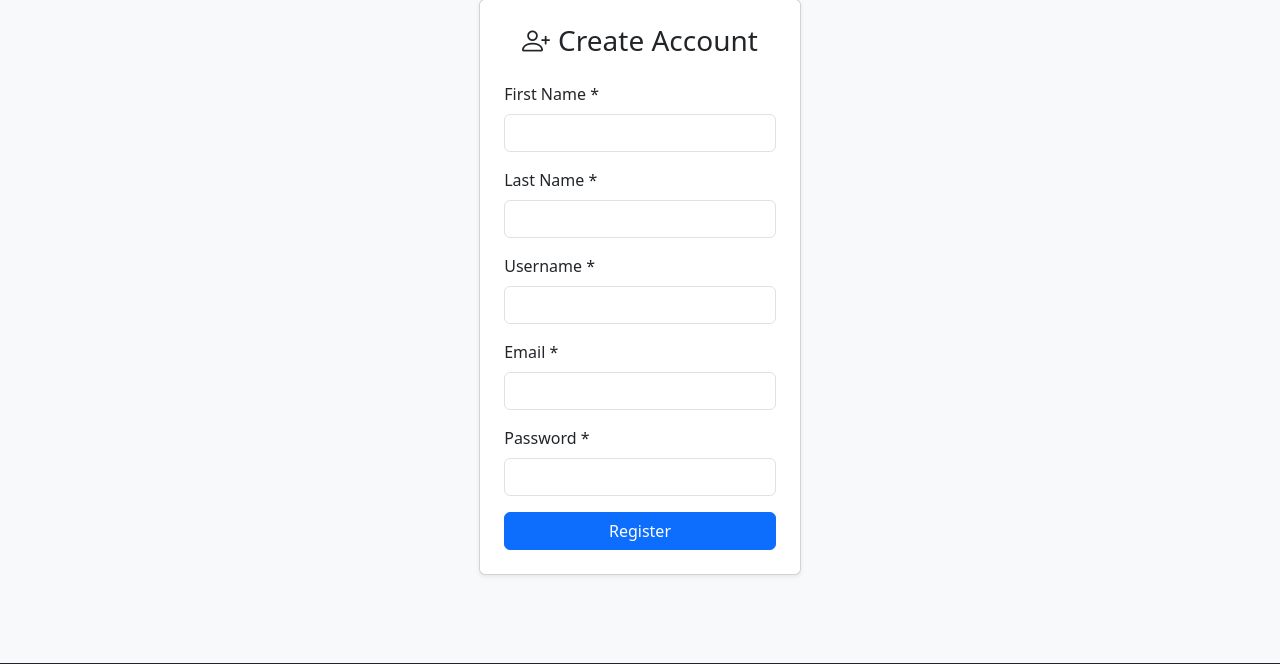
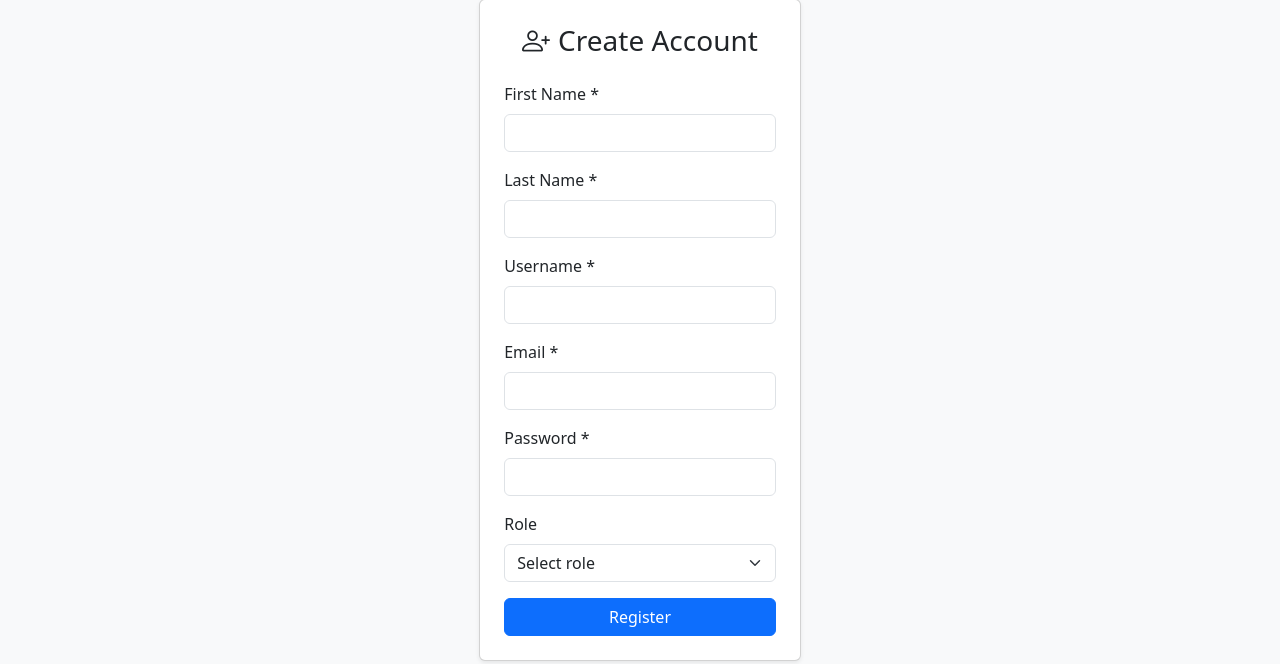
Before and after one commit to Tanvi-Bagwe/project-management-django, a Django app: page /register/ in a window 1280 px wide. Shown: the part 81-745 px from the top of the page. Run offline with Django 5.2, Linux system fonts and the light colour scheme.

Commit message:
user role requested as a part of registration process

```diff
--- a/accounts/views.py
+++ b/accounts/views.py
@@ -71,7 +71,7 @@ def create_user_account(data):
     Profile.objects.create(
         user=user,
         phone=data.get('phone'),
-        role=data.get('role', 'member')
+        role=data.get('role', data['role'])
     )
     return user
 
@@ -107,7 +107,7 @@ def register_submit(request):
         'email': request.POST.get('email', '').strip(),
         'password': request.POST.get('password', ''),
         'phone': request.POST.get('phone', ''),
-        'role': request.POST.get('role', 'member')
+        'role': request.POST.get('role', '')
     }
 
     # SEPARATE METHOD CALLS FOR EACH VALIDATION
--- a/templates/accounts/register.html
+++ b/templates/accounts/register.html
@@ -41,6 +41,15 @@
                             <input name="password" type="password" class="form-control" required>
                         </div>
 
+                        <div class="mb-3">
+                            <label class="form-label">Role</label>
+                            <select class="form-select" name="role" required>
+                                <option value="">Select role</option>
+                                <option value="member">Member</option>
+                                <option value="manager">Manager</option>
+                            </select>
+                        </div>
+
                         <button id="submitBtn" type="submit" class="btn btn-primary w-100">
                             Register
                         </button>
```
